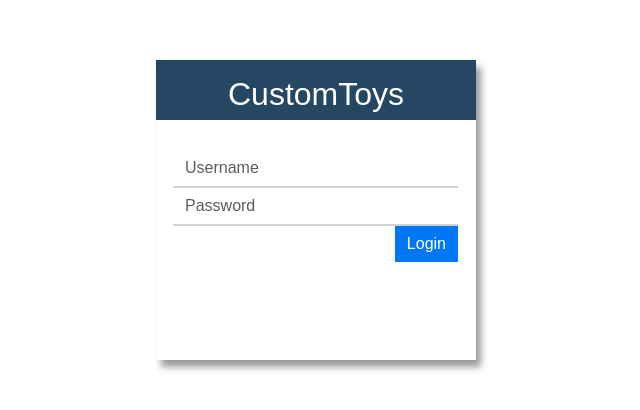
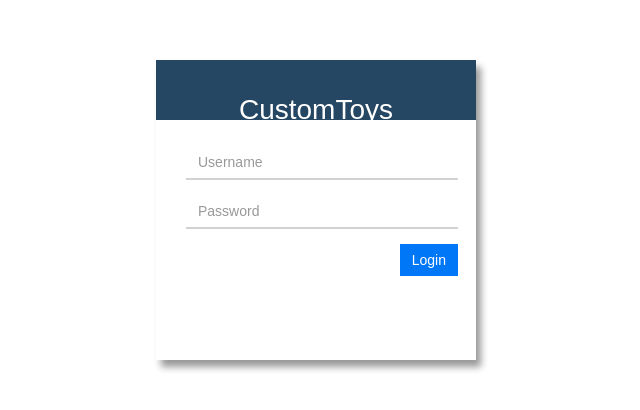
Before and after one commit to pabluc/test_angular_node, an Angular app in the folder customtoys-customers-app/: page /login in a window 1280 px wide. Shown: the part 190-600 px from the top of the page, without its empty margins (324-964 px from the left). Built offline with nearby package versions, Linux system fonts and the light colour scheme.

Commit message:
Fix css and Using HTTPS.

```diff
--- a/customtoys-customers-app/src/app/classes/apiconfig.ts
+++ b/customtoys-customers-app/src/app/classes/apiconfig.ts
@@ -1,6 +1,6 @@
 export class Apiconfig {
     private static ApiIP: string = "test-node-angular.herokuapp.com"; //"app-obli-devops-backend.herokuapp.com";
-    private static ApiProtocol: string = "http://";
+    private static ApiProtocol: string = "https://";
     private static ApiPort: string = ""; //:4100
 
     public static getIP() : string {
--- a/customtoys-customers-app/src/index.html
+++ b/customtoys-customers-app/src/index.html
@@ -7,7 +7,8 @@
 
   <meta name="viewport" content="width=device-width, initial-scale=1">
   <link rel="icon" type="image/x-icon" href="favicon.ico">
-  <link href="node_modules/bootstrap/dist/css/bootstrap.css" rel="stylesheet" />
+  <link rel="stylesheet" href="https://maxcdn.bootstrapcdn.com/bootstrap/3.3.7/css/bootstrap.min.css" integrity="sha384-BVYiiSIFeK1dGmJRAkycuHAHRg32OmUcww7on3RYdg4Va+PmSTsz/K68vbdEjh4u" crossorigin="anonymous">
+
 </head>
 <body>
   <app-root></app-root>
```
